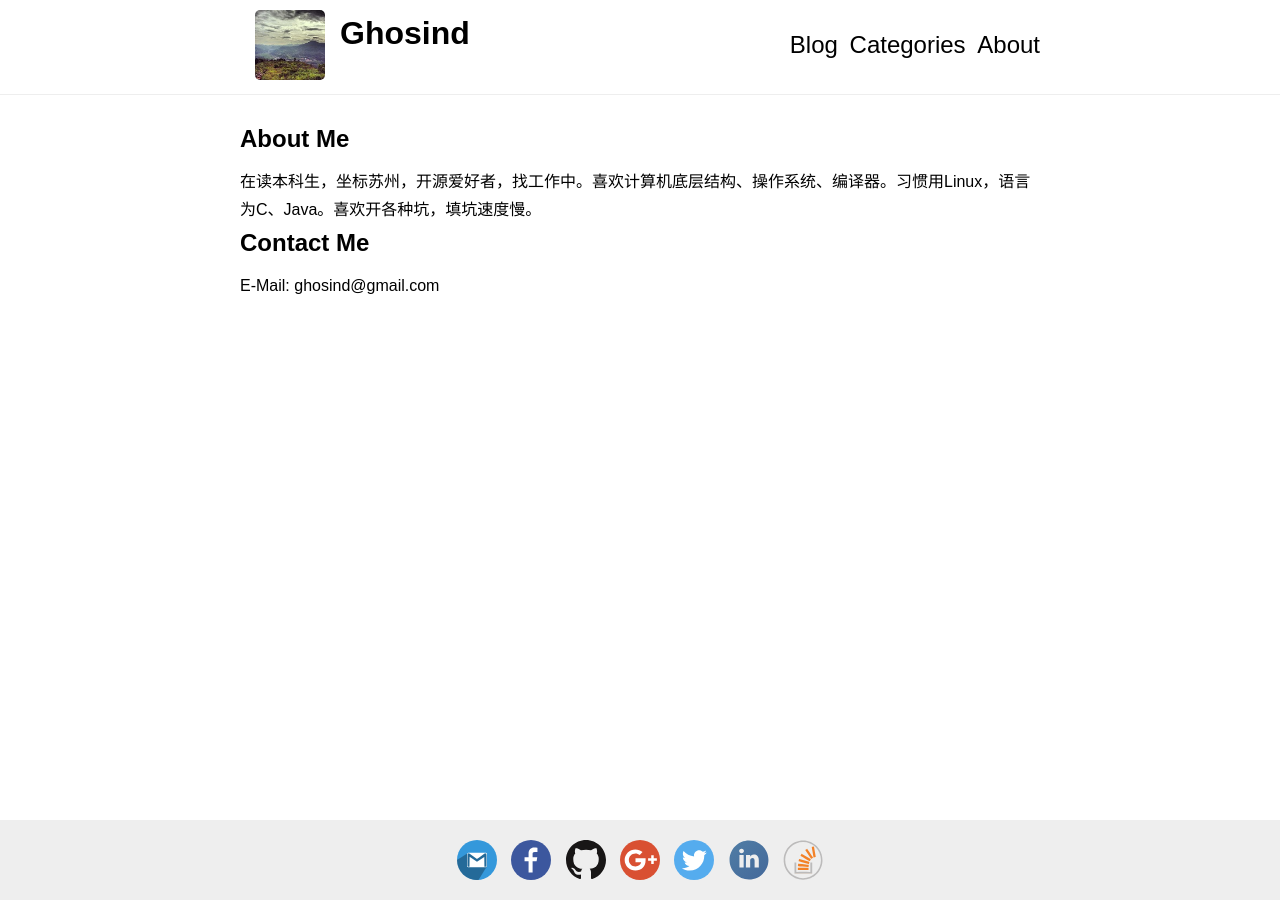
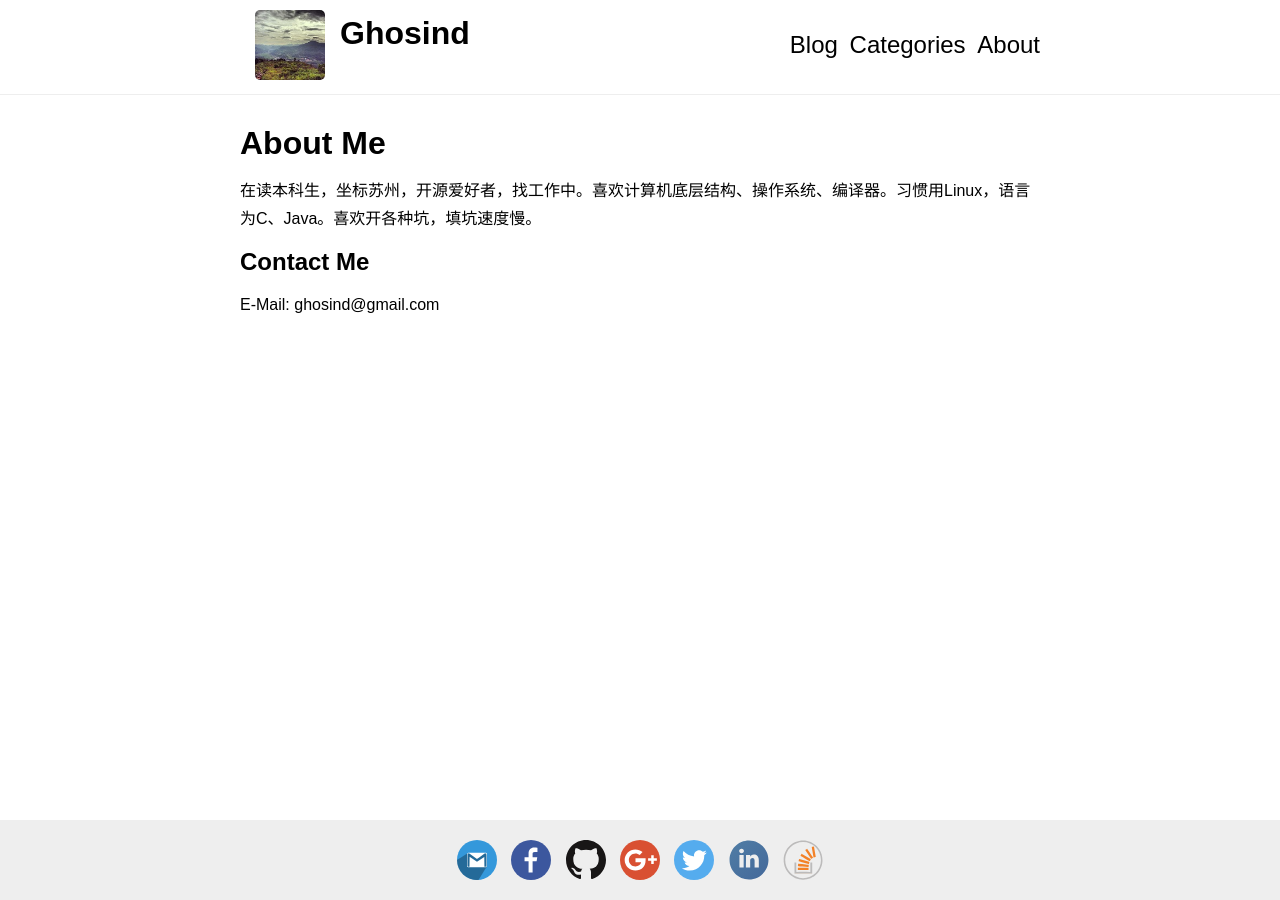
Before and after one commit to ghosind/ghosind.github.io, a Jekyll site: the page built from about.md, in a window 1280 px wide. Built offline with Jekyll 4.4.1, drawn with Linux system fonts in a browser that asks for light colours.

Commit message:
fix style: h1's font-size.

```diff
--- a/_layouts/default.html
+++ b/_layouts/default.html
@@ -1,7 +1,7 @@
 <!DOCTYPE html>
 <html>
 <head>
-  <title>{% if page.title %}{{ page.title }} - {% endif %}{{ site.name }} - {{ site.description }}</title>
+  <title>{% if page.title %}{{ page.title }} - {% endif %}{{ site.name }}{% if site.description%} - {{ site.description }}{% endif %}</title>
 {% include meta.html %}
 
   <!--[if lt IE 9]>
--- a/css/style.css
+++ b/css/style.css
@@ -1,7 +1,7 @@
 * {
+  font-family: sans-serif;
   margin: 0;
   padding: 0;
-  font-family: sans-serif;
 }
 
 html, body {
@@ -24,19 +24,23 @@ a:hover {
 
 blockquote {
   border-left: 2px solid #888;
+  margin: 25px;
   padding-left: 25px;
-  margin: 25px;
 }
 
 h1, h2, h3, h4, h5, h6 {
+  line-height: normal;
+  margin: 15px 0;
   text-indent: 0;
-  margin-top: 5px;
-  margin-bottom: 15px;
+}
+
+h1 {
+  font-size: 2em;
 }
 
 hr {
+  border: 1px solid #eee;
   margin: 10px;
-  border: 1px solid #eee;
 }
 
 img {
@@ -56,8 +60,8 @@ table {
 }
 
 td {
+  border-bottom: 1px solid #ddd;
   padding: 8px;
-  border-bottom: 1px solid #ddd;
 }
 
 tbody tr:hover{
@@ -65,33 +69,33 @@ tbody tr:hover{
 }
 
 th {
+  background: #f5f5f5;
+  border-bottom: 1px solid #CCC;
   padding: 8px;
-  border-bottom: 1px solid #CCC;
-  background: #f5f5f5;
 }
 
 .container {
+  margin: 0 auto;
+  max-width: 800px;
   width: 100%;
-  max-width: 800px;
-  margin: 0 auto;
 }
 
 .top-wrap {
+  border-bottom: solid 1px #eee;
+  overflow: hidden;
+  padding: 10px 0;
   width: 100%;
-  border-bottom: solid 1px #eee;
-  padding: 10px 0;
-  overflow: hidden;
 }
 
 .top-avatar {
+  float: left;
   margin: 0 15px;
-  float: left;
 }
 
 .top-avatar img {
+  border-radius: 5px;
+  height: 70px;
   width: 70px;
-  height: 70px;
-  border-radius: 5px;
 }
 
 .top-info {
@@ -100,14 +104,13 @@ th {
 }
 
 .top-name {
-  margin-top: 5px;
-  margin-bottom: 0px;
+  margin: 5px 0 0 0;
 }
 
 .top-description {
+  height: 20px;
   margin-top: 5px;
   max-width: 300px;
-  height: 20px;
   overflow: hidden;
   text-overflow: ellipsis;
   white-space: nowrap;
@@ -115,8 +118,8 @@ th {
 
 .top-nav {
   float: right;
+  font-size: 24px;
   line-height: 70px;
-  font-size: 24px;
 }
 
 .top-nav a {
@@ -128,10 +131,10 @@ th {
 }
 
 .list-item {
+  border-bottom: solid 1px #eee;
+  line-height: 26px;
   margin: 40px 0;
-  border-bottom: solid 1px #eee;
   padding-bottom: 5px;
-  line-height: 26px;
 }
 
 .list-excerpt {
@@ -155,8 +158,8 @@ th {
 }
 
 .post-content {
+  line-height: 28px;
   margin: 10px 0;
-  line-height: 28px;
 }
 
 .post-content img {
@@ -164,27 +167,26 @@ th {
 }
 
 .post-date {
-  margin: 5px 0;
   color: grey;
   font-style: italic;
-  font-family: fantasy;
+  margin: 5px 0;
 }
 
 .post-other ul {
+  list-style-type: none;
   margin: 10px 0;
-  list-style-type: none;
 }
 
 .highlight {
+  background-color: #eee;
+  border: 1px solid #ccc;
+  box-shadow: 3px 3px rgba(0, 0, 0, 0.1);
   font-family: Courier New, Courier, monospace;
-  text-indent: 0px;
   line-height: 22px;
   margin: 10px 0;
-  border: 1px solid #ccc;
+  overflow-x: scroll;
   padding-left: 3px;
-  background-color: #eee;
-  overflow-x: scroll;
-  box-shadow: 3px 3px rgba(0, 0, 0, 0.1)
+  text-indent: 0px;
 }
 
 .highlighter-rouge {
@@ -192,11 +194,11 @@ th {
 }
 
 .footer-wrap {
-  width: 100%;
   background-color: #eee;
+  bottom: 0;
   height: 80px;
   position: absolute;
-  bottom: 0;
+  width: 100%;
 }
 
 .footer-links {
@@ -205,21 +207,21 @@ th {
 }
 
 .svg-icon {
+  background-size: 40px 40px;
+  display: inline-block;
+  height: 40px;
+  margin: 0 5px;
   width: 40px;
-  height: 40px;
-  display: inline-block;
-  background-size: 40px 40px;
-  margin: 0 5px;
 }
 
 .cant-find {
+  font-size: 28px;
   margin: 20px;
   text-align: center;
-  font-size: 28px;
 }
 
 .categories-list {
-  margin: 20px
+  margin: 20px;
 }
 
 .categories-list li {
@@ -227,6 +229,10 @@ th {
 }
 
 @media screen and (max-width: 640px) {
+  img {
+    max-width: 300px;
+  }
+
   .top-wrap {
     text-align: center;
   }
@@ -240,29 +246,33 @@ th {
   }
 
   .top-description {
+    height: 20px;
     max-width: 100%;
-    height: 20px;
     overflow: hidden;
     text-overflow: ellipsis;
     white-space: nowrap;
   }
 
   .top-nav {
+    font-size: 20px;
+    line-height: 24px;
     width: 100%;
-    line-height: 24px;
-    font-size: 20px;
   }
 
   .top-nav a {
     margin: 0 5px;
   }
 
+  .post {
+    padding: 0 10px;
+  }
+
   .svg-icon {
+    background-size: 30px 30px;
+    display: inline-block;
+    margin: 0 5px;
+    height: 30px;
     width: 30px;
-    height: 30px;
-    display: inline-block;
-    background-size: 30px 30px;
-    margin: 0 5px;
   }
 }
 
```
